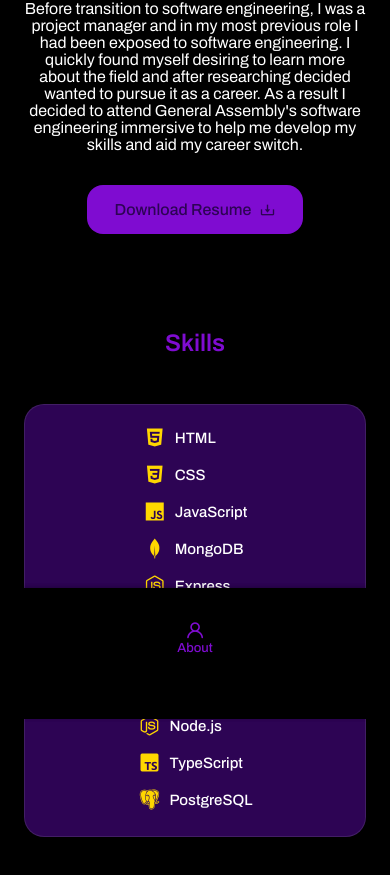
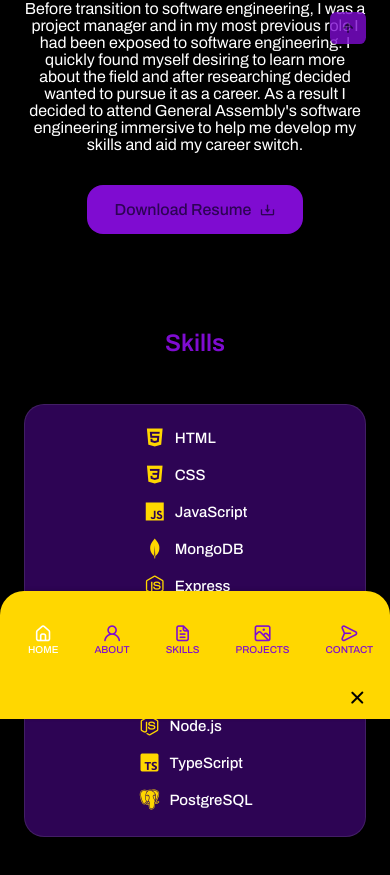
Before and after one commit to zaragotcode/portfolio-react, a React (Create React App) app: page / in a window 390 px wide. Shown: the part 969-1844 px from the top of the page. Built offline with nearby package versions, Linux system fonts and the light colour scheme.

Commit message:
fix mobile view nav

```diff
--- a/src/components/Header/Header.css
+++ b/src/components/Header/Header.css
@@ -43,6 +43,9 @@
   color: var(--title-color);
   font-weight: var(--font-medium);
   transition: .3s;
+  font-size: 10px;
+  margin-left: 4px;
+
 }
 
 .nav__icon,
@@ -54,10 +57,11 @@
 .active-link,
 .nav__link:hover {
   color: white;
+
 }
 
 .scroll-header {
-  box-shadow: 0 -1px 4-x rgba(0, 0, 0, 0.15);
+  box-shadow: 0 -1px 4px rgba(0, 0, 0, 0.15);
 }
 
 @media screen and (max-width: 768px) {
@@ -75,7 +79,7 @@
     bottom: -100%;
     left: 0;
     width: 100%;
-    background-color: var(--body-color);
+    background-color: gold;
     padding: 2rem 1.5rem 4rem;
     box-shadow: 0 -1px 4px rgba(0, 0, 0, 0.15);
     border-radius: 1.5rem 1.5rem 0 0;
@@ -90,7 +94,7 @@
     display: grid;
     grid-template-columns: repeat(3, 1fr);
     gap: 2rem;
-  }
+}
 
   .nav__icon {
     font-size: 1.2rem;
@@ -102,7 +106,7 @@
     bottom: .5rem;
     font-size: 1.5rem;
     cursor: pointer;
-    color: var(--title-color-dark);
+    color: black;
   }
 
   .nav__toggle {
--- a/src/components/Header/Header.jsx
+++ b/src/components/Header/Header.jsx
@@ -1,6 +1,5 @@
 import React, { useState } from "react";
 import "./Header.css"
-
 
 const Header = () => {
 
@@ -13,14 +12,12 @@
     const[Toggle, showMenu] = useState(false)
     const[activeNav, setActiveNav] = useState("#home")
 
-
   return (
     <header className="header">
       <nav className="nav container">
         <a href="#home" className="nav__logo">M A Z A R A</a>
 
-
-        <div className="nav__menu">
+        <div className={Toggle ? "nav__menu show-menu" : "nav__menu"}>
           <ul className="nav__list grid">
             <li className="nav__item">
               <a href="#home"
@@ -30,11 +27,11 @@
                 }
               >
                 <i className="uil uil-estate nav__icon"></i>
-                Home
+                HOME
               </a>
             </li>
 
-            <li className={Toggle ? "nav__menu show-menu" : "nav__menu"}>
+            <li className="nav__item">
               <a href="#about"
                 onClick={() => setActiveNav("#about")}
                 className={activeNav === "#about" ?
@@ -42,7 +39,7 @@
                 }
               >
                 <i className="uil uil-user nav__icon"></i>
-                About
+                ABOUT
               </a>
             </li>
 
@@ -54,7 +51,7 @@
                 }
               >
                 <i className="uil uil-file-alt nav__icon"></i>
-                Skills
+                SKILLS
               </a>
             </li>
 
@@ -65,7 +62,7 @@
                 "nav__link active-link" : "nav__link"
                 }>
                 <i className="uil uil-scenery nav__icon"></i>
-                Projects
+                PROJECTS
               </a>
             </li>
 
@@ -76,7 +73,7 @@
                 "nav__link active-link" : "nav__link"
                 }>
                 <i className="uil uil-message nav__icon"></i>
-                Contact
+                CONTACT
               </a>
             </li>
           </ul>
--- a/src/components/Home/Data.jsx
+++ b/src/components/Home/Data.jsx
@@ -55,7 +55,7 @@
       </svg>
       </h1>
       <h3 className="home__subtitle">Software Engineer</h3>
-      <p className="home__description">Full Stack Software Engineer with experience in Project Managament and a passion for making ideas come to life</p>
+      <p className="home__description">Full Stack Software Engineer with experience in Project Managament and a passion for making ideas come to life.</p>
       <a href="#contact" className="button button--flex">
         Say Hello
         <svg
--- a/src/components/ScrollUp/ScrollUp.css
+++ b/src/components/ScrollUp/ScrollUp.css
@@ -1,7 +1,7 @@
 .scrollup {
   position: fixed;
   right: 2.5rem;
-  bottom: 20%;
+  bottom: -20%;
   background-color: var(--title-color);
   opacity: 0.8;
   padding: 0.3rem 0.5rem;
--- a/src/components/ScrollUp/ScrollUp.jsx
+++ b/src/components/ScrollUp/ScrollUp.jsx
@@ -4,7 +4,7 @@
 const ScrollUp = () => {
   window.addEventListener("scroll", function () {
     const scrollUp = document.querySelector(".scrollup")
-    if (this.scrollY >= 560) scrollUp.classList.add("show-scroll")
+    if (this.scrollY >= 60) scrollUp.classList.add("show-scroll")
     else scrollUp.classList.remove("show-scroll")
   })
 
```
Also changed, not shown: 1 other file (tests, documents, lock files or other folders).
